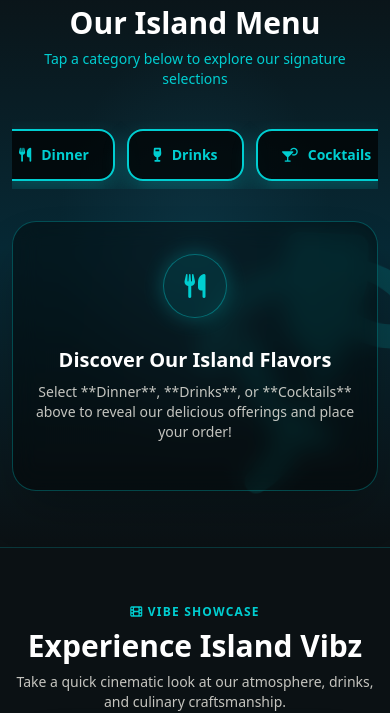
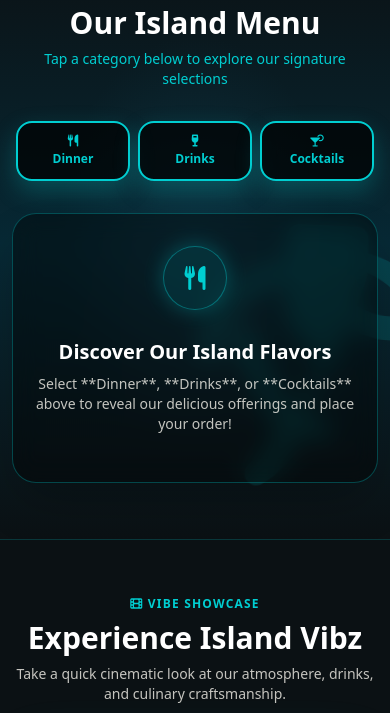
Before and after one commit to marlonstone101-maker/islandvibes, a plain HTML site: page index.html in a window 390 px wide. Shown: the part 960-1673 px from the top of the page. Drawn offline with nearby package versions, Linux system fonts and the light colour scheme; no server answers.

Commit message:
Add files via upload

```diff
--- a/index.html
+++ b/index.html
@@ -283,16 +283,16 @@
                 <p class="text-islandTurquoise text-sm sm:text-base">Tap a category below to explore our signature selections</p>
             </div>
 
-            <!-- 3 3D-Styled Category Tabs (Dinner, Drinks, Cocktail) -->
-            <div class="flex justify-center items-center space-x-3 sm:space-x-6 mb-8 overflow-x-auto py-2">
-                <button onclick="filterMenuCategory('dinner')" id="tab-dinner" class="card-3d px-6 sm:px-10 py-3.5 rounded-2xl font-extrabold text-sm sm:text-lg bg-black/70 border-2 border-islandTurquoise text-islandTurquoise transition shadow-[0_10px_25px_rgba(0,206,209,0.25)] flex items-center space-x-2.5">
-                    <i class="fa-solid fa-utensils"></i><span>Dinner</span>
+            <!-- 3 3D-Styled Category Tabs (Dinner, Drinks, Cocktail) - Optimized Grid layout for Mobile Screen Fit -->
+            <div class="grid grid-cols-3 gap-2 sm:flex sm:justify-center sm:items-center sm:space-x-6 mb-8 w-full px-1">
+                <button onclick="filterMenuCategory('dinner')" id="tab-dinner" class="card-3d px-2 sm:px-10 py-3 sm:py-3.5 rounded-2xl font-extrabold text-xs sm:text-lg bg-black/70 border-2 border-islandTurquoise text-islandTurquoise transition shadow-[0_10px_25px_rgba(0,206,209,0.25)] flex flex-col sm:flex-row items-center justify-center sm:space-x-2.5 text-center">
+                    <i class="fa-solid fa-utensils mb-1 sm:mb-0"></i><span>Dinner</span>
                 </button>
-                <button onclick="filterMenuCategory('drinks')" id="tab-drinks" class="card-3d px-6 sm:px-10 py-3.5 rounded-2xl font-extrabold text-sm sm:text-lg bg-black/70 border-2 border-islandTurquoise text-islandTurquoise transition shadow-[0_10px_25px_rgba(0,206,209,0.25)] flex items-center space-x-2.5">
-                    <i class="fa-solid fa-wine-glass"></i><span>Drinks</span>
+                <button onclick="filterMenuCategory('drinks')" id="tab-drinks" class="card-3d px-2 sm:px-10 py-3 sm:py-3.5 rounded-2xl font-extrabold text-xs sm:text-lg bg-black/70 border-2 border-islandTurquoise text-islandTurquoise transition shadow-[0_10px_25px_rgba(0,206,209,0.25)] flex flex-col sm:flex-row items-center justify-center sm:space-x-2.5 text-center">
+                    <i class="fa-solid fa-wine-glass mb-1 sm:mb-0"></i><span>Drinks</span>
                 </button>
-                <button onclick="filterMenuCategory('cocktail')" id="tab-cocktail" class="card-3d px-6 sm:px-10 py-3.5 rounded-2xl font-extrabold text-sm sm:text-lg bg-black/70 border-2 border-islandTurquoise text-islandTurquoise transition shadow-[0_10px_25px_rgba(0,206,209,0.25)] flex items-center space-x-2.5">
-                    <i class="fa-solid fa-martini-glass-citrus"></i><span>Cocktails</span>
+                <button onclick="filterMenuCategory('cocktail')" id="tab-cocktail" class="card-3d px-2 sm:px-10 py-3 sm:py-3.5 rounded-2xl font-extrabold text-xs sm:text-lg bg-black/70 border-2 border-islandTurquoise text-islandTurquoise transition shadow-[0_10px_25px_rgba(0,206,209,0.25)] flex flex-col sm:flex-row items-center justify-center sm:space-x-2.5 text-center">
+                    <i class="fa-solid fa-martini-glass-citrus mb-1 sm:mb-0"></i><span>Cocktails</span>
                 </button>
             </div>
 
@@ -753,9 +753,9 @@
             ['dinner', 'drinks', 'cocktail'].forEach(cat => {
                 const btn = document.getElementById(`tab-${cat}`);
                 if (cat === category) {
-                    btn.className = "card-3d px-6 sm:px-10 py-3.5 rounded-2xl font-extrabold text-sm sm:text-lg bg-islandTurquoise text-islandDark transition shadow-[0_10px_30px_rgba(0,206,209,0.4)] flex items-center space-x-2.5 scale-105";
+                    btn.className = "card-3d px-2 sm:px-10 py-3 sm:py-3.5 rounded-2xl font-extrabold text-xs sm:text-lg bg-islandTurquoise text-islandDark transition shadow-[0_10px_30px_rgba(0,206,209,0.4)] flex flex-col sm:flex-row items-center justify-center sm:space-x-2.5 scale-105 text-center";
                 } else {
-                    btn.className = "card-3d px-6 sm:px-10 py-3.5 rounded-2xl font-extrabold text-sm sm:text-lg bg-black/70 border-2 border-islandTurquoise text-islandTurquoise transition shadow-[0_10px_25px_rgba(0,206,209,0.25)] flex items-center space-x-2.5";
+                    btn.className = "card-3d px-2 sm:px-10 py-3 sm:py-3.5 rounded-2xl font-extrabold text-xs sm:text-lg bg-black/70 border-2 border-islandTurquoise text-islandTurquoise transition shadow-[0_10px_25px_rgba(0,206,209,0.25)] flex flex-col sm:flex-row items-center justify-center sm:space-x-2.5 text-center";
                 }
             });
             renderMenu();
```
